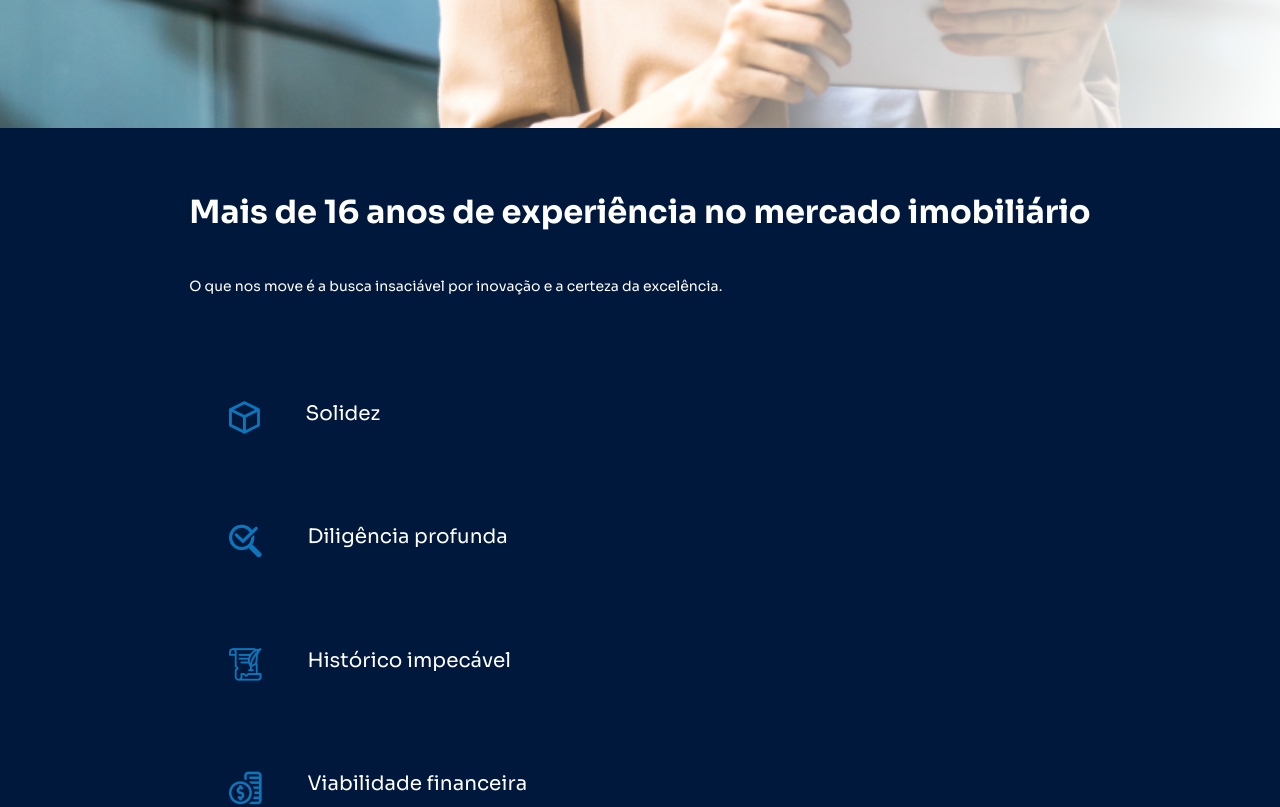
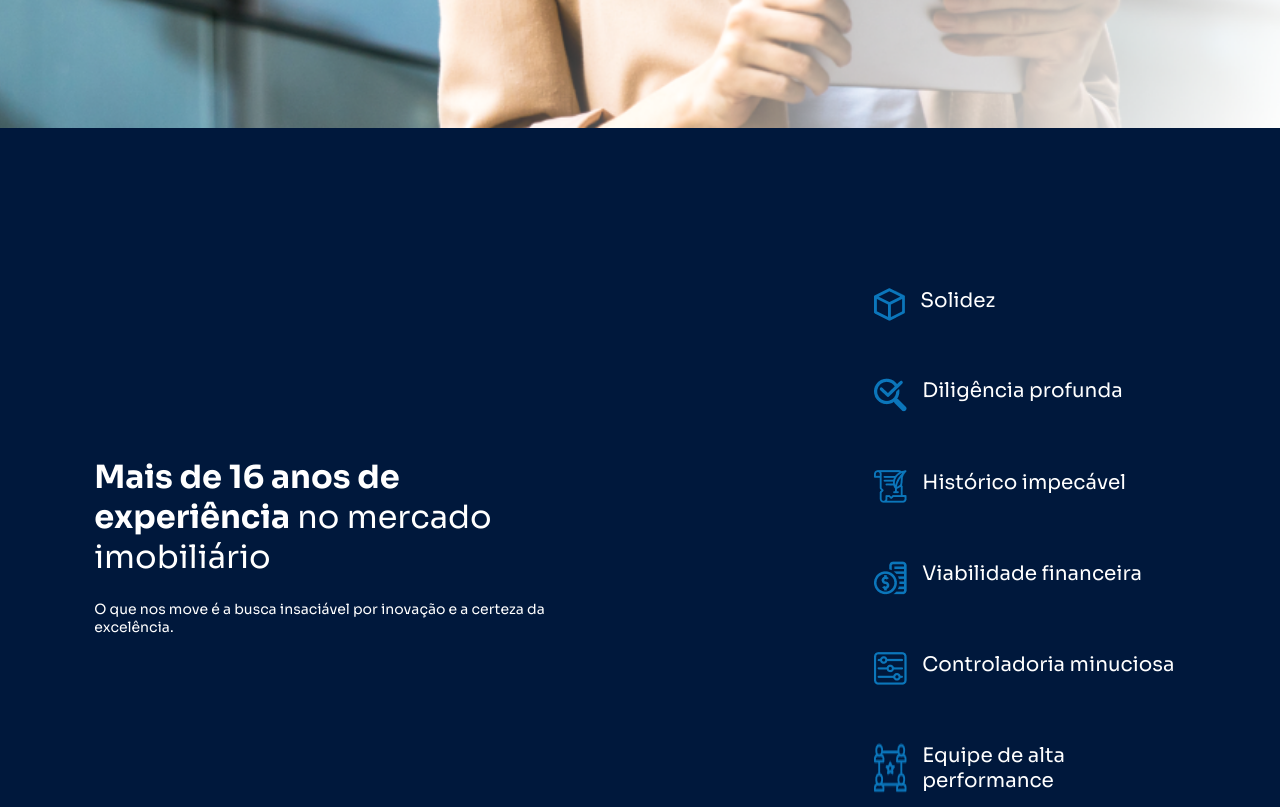
Before and after one commit to lolaeurich/new-blue, a React (Vite) app: page / in a window 1280 px wide. Shown: the part 1780-2587 px from the top of the page. Built offline with nearby package versions, Linux system fonts and the light colour scheme.

Commit message:
feat: update xp

```diff
--- a/src/Components/Experience/Experience.jsx
+++ b/src/Components/Experience/Experience.jsx
@@ -1,4 +1,4 @@
-import React from 'react';
+import React from "react";
 import "./style.css";
 import icon1 from "../../assets/Experience/icon1.png";
 import icon2 from "../../assets/Experience/icon2.png";
@@ -8,24 +8,49 @@ import icon5 from "../../assets/Experience/icon5.png";
 import icon6 from "../../assets/Experience/icon6.png";
 
 const Experience = () => {
-
   return (
-        <div className='experience'>
-            <div className='experience-text'>
-                <h2>Mais de 16 anos de experiência no mercado imobiliário</h2>
-                <p>O que nos move é a busca insaciável por inovação e a certeza da excelência.</p>
+    <div className="experience">
+      <div className="experience-text">
+        <div className="container">
+          <h2>
+            <strong>Mais de 16 anos de experiência</strong> no mercado
+            imobiliário
+          </h2>
+          <p>
+            O que nos move é a busca insaciável por inovação e a certeza da
+            excelência.
+          </p>
+        </div>
 
         <ul>
-                    <li><img alt='' src={icon1}/>Solidez</li>
-                    <li><img alt='' src={icon2}/>Diligência profunda</li>
-                    <li><img alt='' src={icon3}/>Histórico impecável</li>
-                    <li><img alt='' src={icon4}/>Viabilidade financeira</li>
-                    <li><img alt='' src={icon5}/>Controladoria minuciosa</li>
-                    <li><img alt='' src={icon6}/>Equipe de alta performance</li>
+          <li>
+            <img alt="" src={icon1} />
+            Solidez
+          </li>
+          <li>
+            <img alt="" src={icon2} />
+            Diligência profunda
+          </li>
+          <li>
+            <img alt="" src={icon3} />
+            Histórico impecável
+          </li>
+          <li>
+            <img alt="" src={icon4} />
+            Viabilidade financeira
+          </li>
+          <li>
+            <img alt="" src={icon5} />
+            Controladoria minuciosa
+          </li>
+          <li>
+            <img alt="" src={icon6} />
+            Equipe de alta performance
+          </li>
         </ul>
       </div>
     </div>
   );
-}
+};
 
 export default Experience;
--- a/src/Components/Experience/style.css
+++ b/src/Components/Experience/style.css
@@ -1,14 +1,16 @@
 .experience {
-    position: relative;
-    overflow: hidden;
-    height: fit-content;
+    margin-top: 20rem;
     display: flex;
     flex-direction: column;
     justify-content: flex-start;
     align-items: center;
     padding: 5%;
-    margin-top: 0%;
-    height: fit-content;
+}
+
+@media screen and (min-width: 768px) {
+    .experience {
+        margin-top: 5rem;
+    }
 }
 
 .experience-text {
@@ -16,11 +18,28 @@
     flex-direction: column;
 }
 
+@media screen and (min-width: 768px) {
+    .experience-text {
+        flex-direction: row;
+        justify-content: space-around;
+        width: 100%;
+    }
+}
+
+@media screen and (min-width: 768px) {
+    .experience-text .container {
+        max-width: 455px;
+        display: flex;
+        flex-direction: column;
+        align-items: center;
+        justify-content: center;
+    }
+}
+
 .experience-text h2 {
-    font-family: 'Sora', sans-serif;
-    font-weight: 700;
+    font-weight: lighter;
     color: #fff;
-    font-size: 32px;
+    font-size: 2rem;
     margin: 0;
 }
 
@@ -39,6 +58,17 @@
     width: 100%;
     display: flex;
     flex-direction: column;
+    padding: 0;
+}
+
+@media screen and (min-width: 768px) {
+    .experience-text ul {
+        width: fit-content;
+        flex-direction: row;
+        flex-wrap: wrap;
+        justify-content: end;
+        max-width: 50%;
+    }
 }
 
 .experience-text ul li {
@@ -49,3 +79,9 @@
     width: 100%;
     column-gap: 5%;
 }
+
+@media screen and (min-width: 768px) {
+    .experience-text ul li {
+        width: 312px;
+    }
+}
```
Lines whose indentation alone changed are shown as unchanged.
